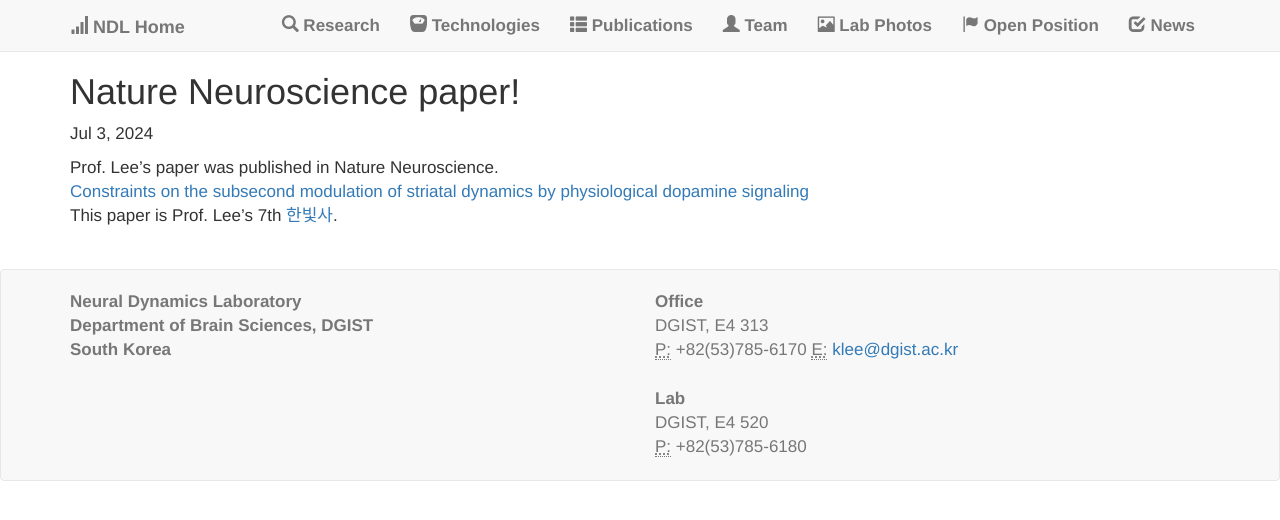
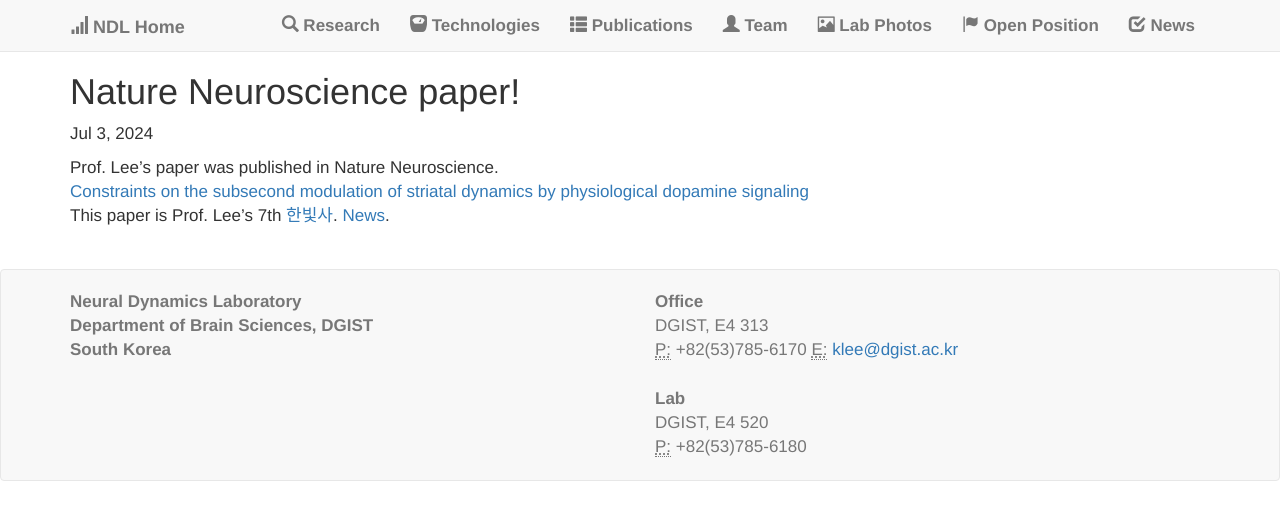
Before and after one commit to kleelab/kleelab.github.io, a Jekyll site: the page built from _posts/2024-07-03- A new paper.md, in a window 1280 px wide. Shown: the top 520 px of the page. Built offline with Jekyll 4.4.1, drawn with Linux system fonts in a browser that asks for light colours; nearby versions of some CDN libraries; a style sheet for code colours, icons or effects is not loaded.

Commit message:
Update 2024-07-03- A new paper.md

```diff
--- a/_posts/2024-07-03- A new paper.md
+++ b/_posts/2024-07-03- A new paper.md
@@ -7,3 +7,4 @@ excerpt:
 Prof. Lee's paper was published in Nature Neuroscience.<br>
 <a href="https://www.nature.com/articles/s41593-024-01699-z"> Constraints on the subsecond modulation of striatal dynamics by physiological dopamine signaling </a> <br>
 This paper is Prof. Lee's 7th<a href="https://www.ibric.org/bric/hanbitsa/treatise.do?mode=treatise-view&id=93932&authorId=7666&pager.offset=0&pagerLimit=10&srAuthorId=7666&beforemode=author-treatise-list#!/list"> 한빛사</a>.
+<a href="[https://www.ibric.org/bric/hanbitsa/treatise.do?mode=treatise-view&id=93932&authorId=7666&pager.offset=0&pagerLimit=10&srAuthorId=7666&beforemode=author-treatise-list#!/list](https://www.ibric.org/bric/trend/results-of-research.do?mode=view&articleNo=9913254&article.offset=0&articleLimit=15&beforeMode=research-result#!/list)"> News</a>.
```
